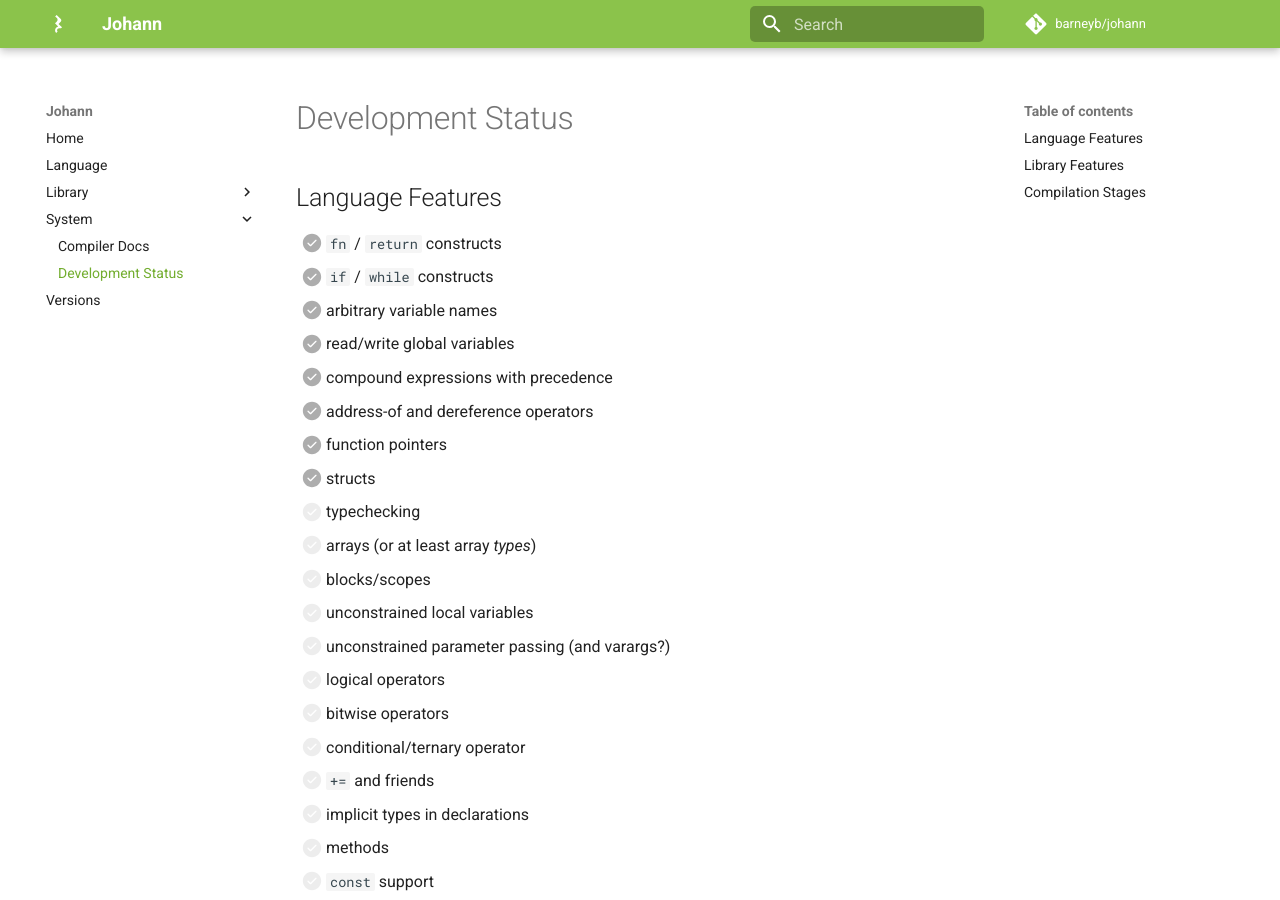
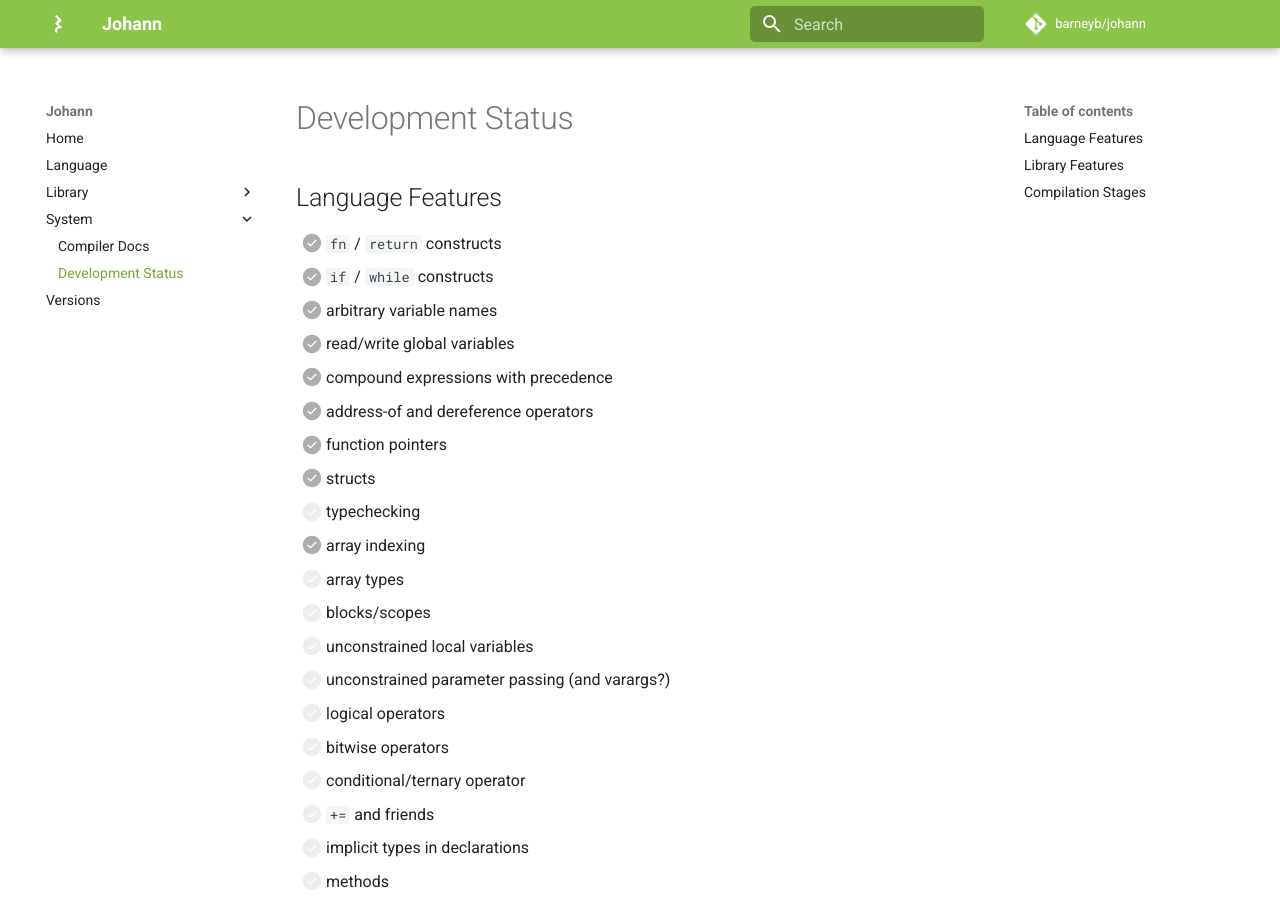
Before and after one commit to barneyb/johann, an MkDocs documentation site: the page built from documentation/docs/system/status.md, in a window 1280 px wide and 900 px high. Built offline with MkDocs 1.6.1 and Material for MkDocs 9.7.7, drawn with Linux system fonts in a browser that asks for light colours; comment, search, counter and statistics services are not loaded.

Commit message:
add array indexing to the status page

```diff
--- a/documentation/docs/system/status.md
+++ b/documentation/docs/system/status.md
@@ -11,7 +11,8 @@
 - [x] function pointers
 - [x] structs
 - [ ] typechecking
-- [ ] arrays (or at least array _types_)
+- [x] array indexing
+- [ ] array types
 - [ ] blocks/scopes
 - [ ] unconstrained local variables
 - [ ] unconstrained parameter passing (and varargs?)
```
